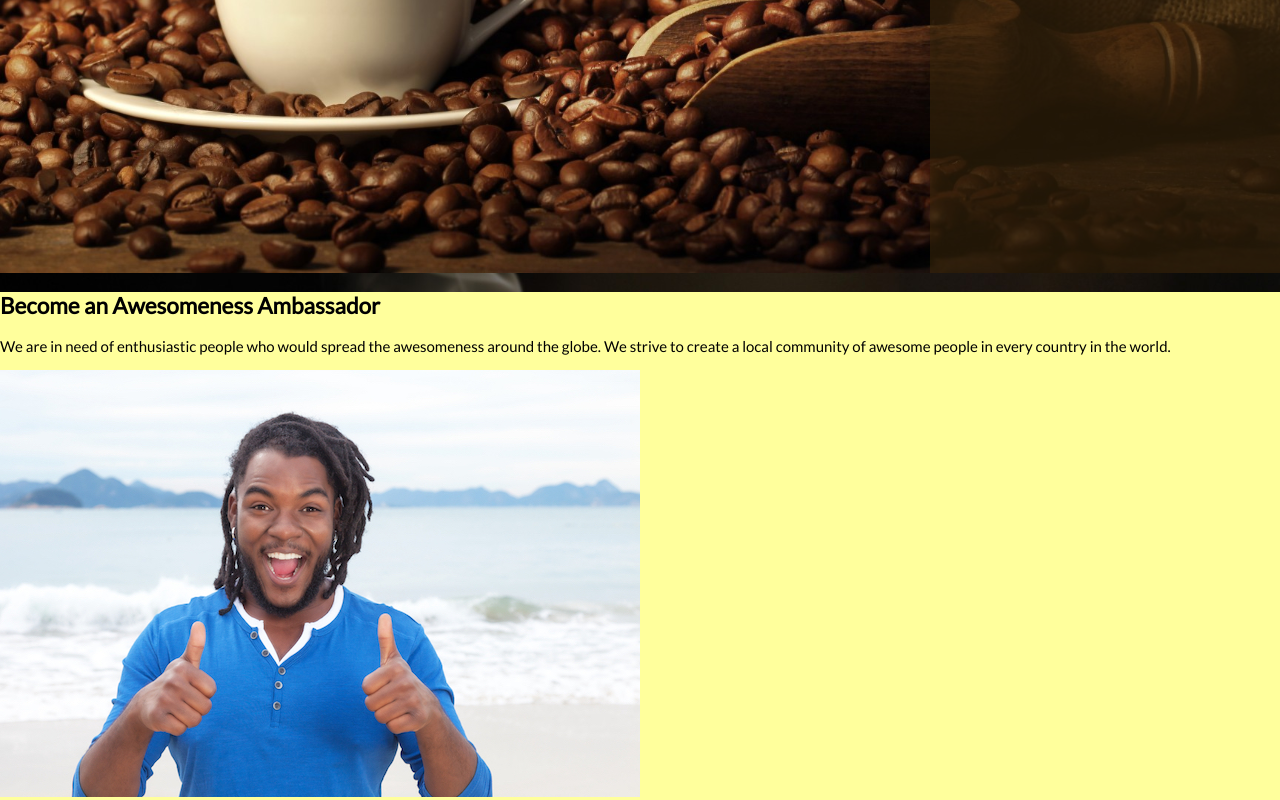
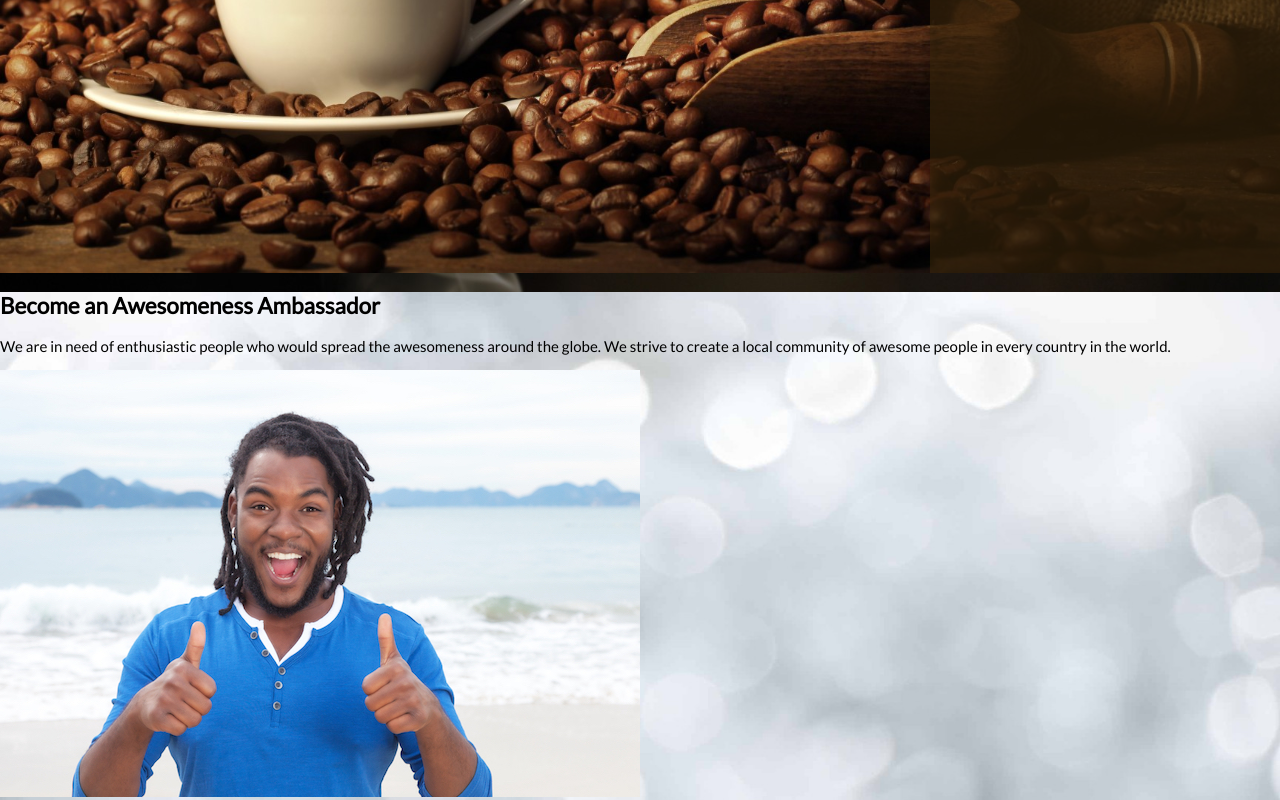
Before and after one commit to evies02/day09-playground-awesomeness, a website: page src/index.html in a window 1280 px wide. Shown: the part 527-1327 px from the top of the page. Drawn offline with nearby package versions, Linux system fonts and the light colour scheme; files that its build step writes are made by us from their sources.

Commit message:
New section background

```diff
--- a/src/scss/main.scss
+++ b/src/scss/main.scss
@@ -52,5 +52,6 @@ aside {
 }
 
 .section {
-  background-color: #ffff9c;
+  background-image: url('/img/background.jpg');
+  background-size: cover;
 }
```
Also changed, not shown: src/img/background.jpg (added).
